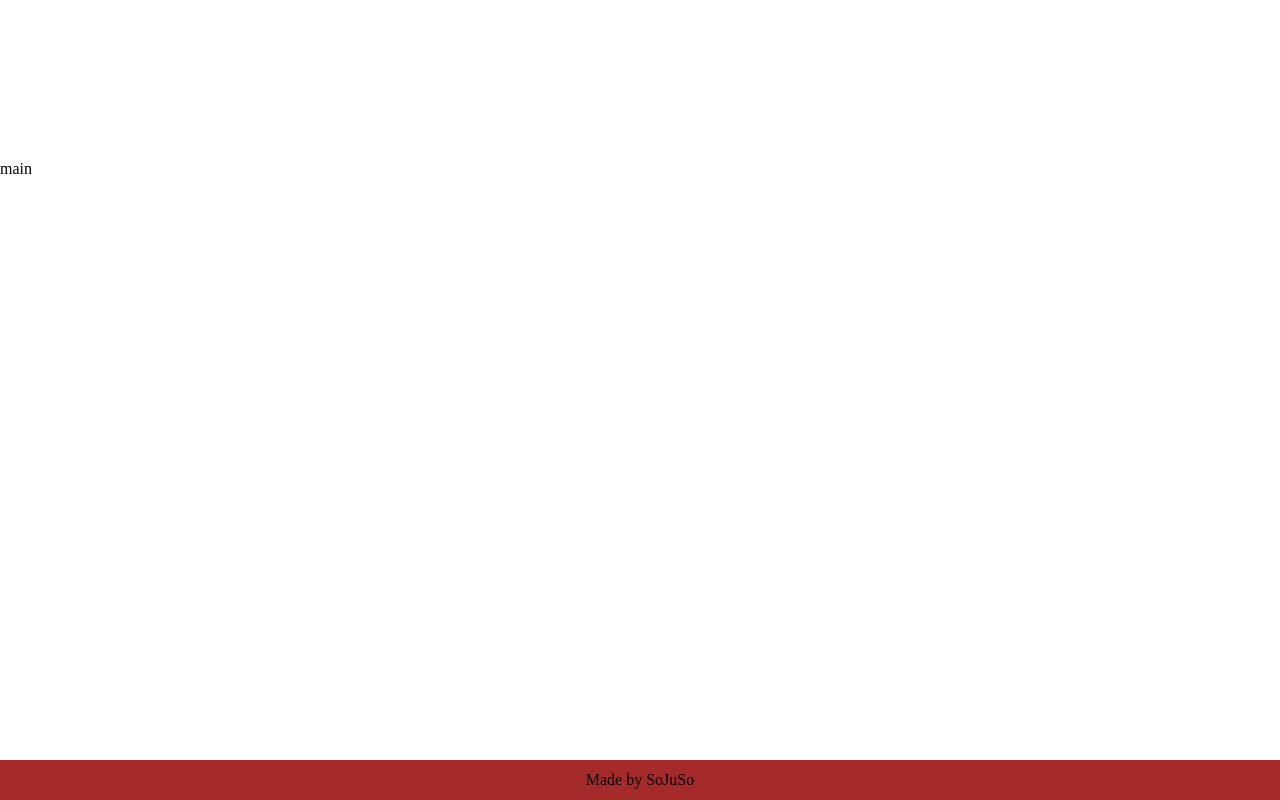
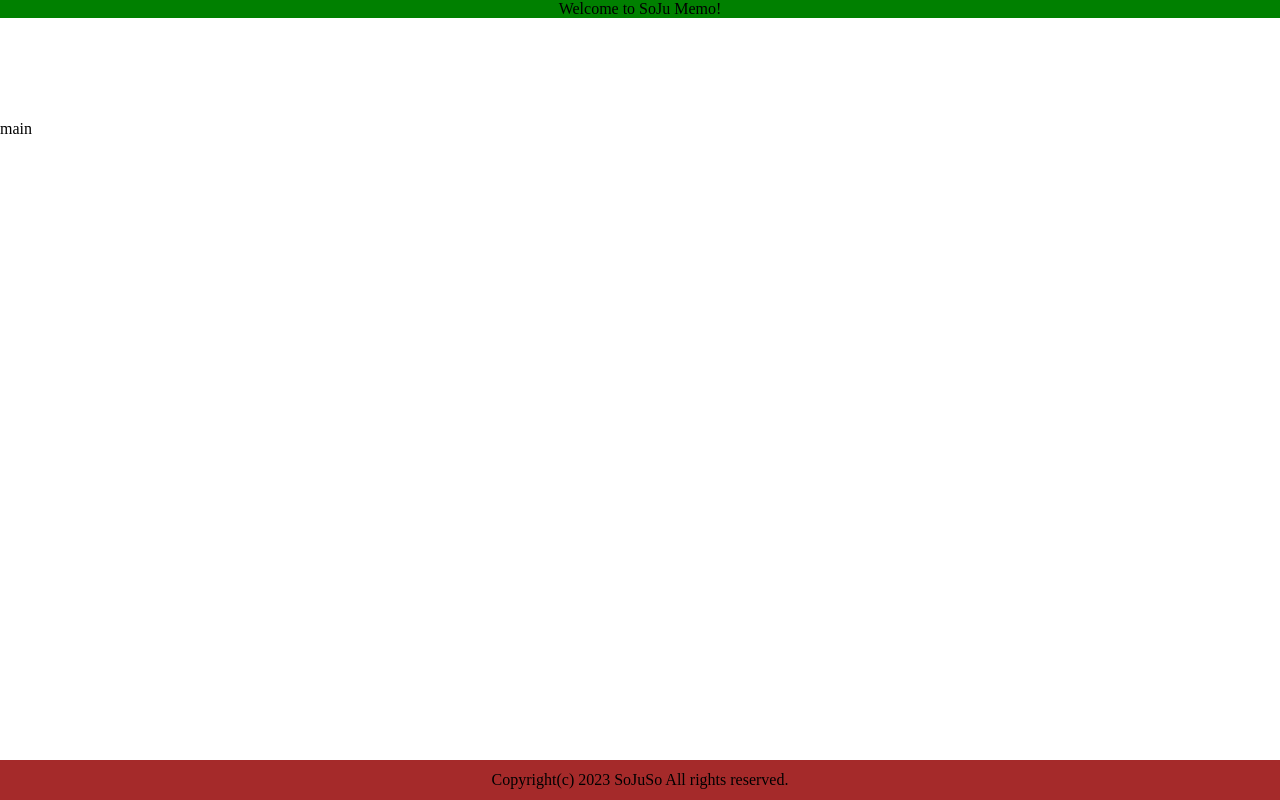
Before and after one commit to SoJuSo/2022_2_toy_prj, a website: page index.html in a window 1280 px wide. Drawn offline with Linux system fonts and the light colour scheme; no server answers.

Commit message:
작업 종료시 진행상황 커밋 및 푸시

```diff
--- a/index.html
+++ b/index.html
@@ -12,6 +12,9 @@
 
 <body>
     <header id="header">
+        <div id ="intro">
+            Welcome to SoJu Memo!
+        </div>
         <script src="src/header/header.js"></script>
     </header>
 
@@ -22,7 +25,7 @@
     <footer id="footer">
         <script src="src/footer/footer.js"></script>
         <div>
-            Made by SoJuSo
+            Copyright(c) 2023 SoJuSo All rights reserved.
         </div>
     </footer>
 </body>
--- a/src/footer/footer.js
+++ b/src/footer/footer.js
@@ -1 +1,2 @@
-console.log(`js is load in footer`)
+//깃허브 주소, 로고 추가 예정 / velog tistory 고민
+console.log(`js is load in footer`);
--- a/src/header/header.js
+++ b/src/header/header.js
@@ -1,4 +1,5 @@
-console.log(`js is loaded in header`)
+const $ = document;
+console.log(`js is loaded in header`);
 
 const fetchData = async () => {
   try {
@@ -8,10 +9,11 @@ const fetchData = async () => {
     };
     let textSource = "";
     const response = await fetch(url, option)
-      .then(response => response.json())
+      .then((response) => response.json())
       //   .then(data => console.log(data[1].respond))
-    .then(data => textSource = data[1].respond)
-      const advice = document.createElement('div');
+      .then((data) => (textSource = data[1].respond));
+    const advice = document.createElement("div");
+    advice.id = "id_div";
     const adviceText = document.createTextNode(textSource);
     advice.appendChild(adviceText);
     document.getElementById("header").appendChild(advice);
@@ -22,4 +24,4 @@ const fetchData = async () => {
 
 fetchData();
 
-console.log(new Date())
+console.log(new Date());
--- a/src/main/main.js
+++ b/src/main/main.js
@@ -1,4 +1,3 @@
-const $ = document;
 console.log("js load in main");
 
 const main = $.createElement("div");
--- a/src/styles.css
+++ b/src/styles.css
@@ -17,13 +17,20 @@ body {
 
 header {
     width: auto;
-    height: 20%;
+    height: 15%;
     /* background-color: green; */
+}
+
+#intro {
+    background-color: green;
+    display : flex;
+    justify-content: center;
+    align-items : center;
 }
 
 main {
     width: auto;
-    height: 75%;
+    height: 80%;
     /* background-color: skyblue; */
 }
 
@@ -36,3 +43,7 @@ footer {
     justify-content: center;
     align-items : center;
 }
+
+#id_div {
+    background-color: aqua;
+}
```
Also changed, not shown: README.md. Lines whose indentation alone changed are shown as unchanged.
